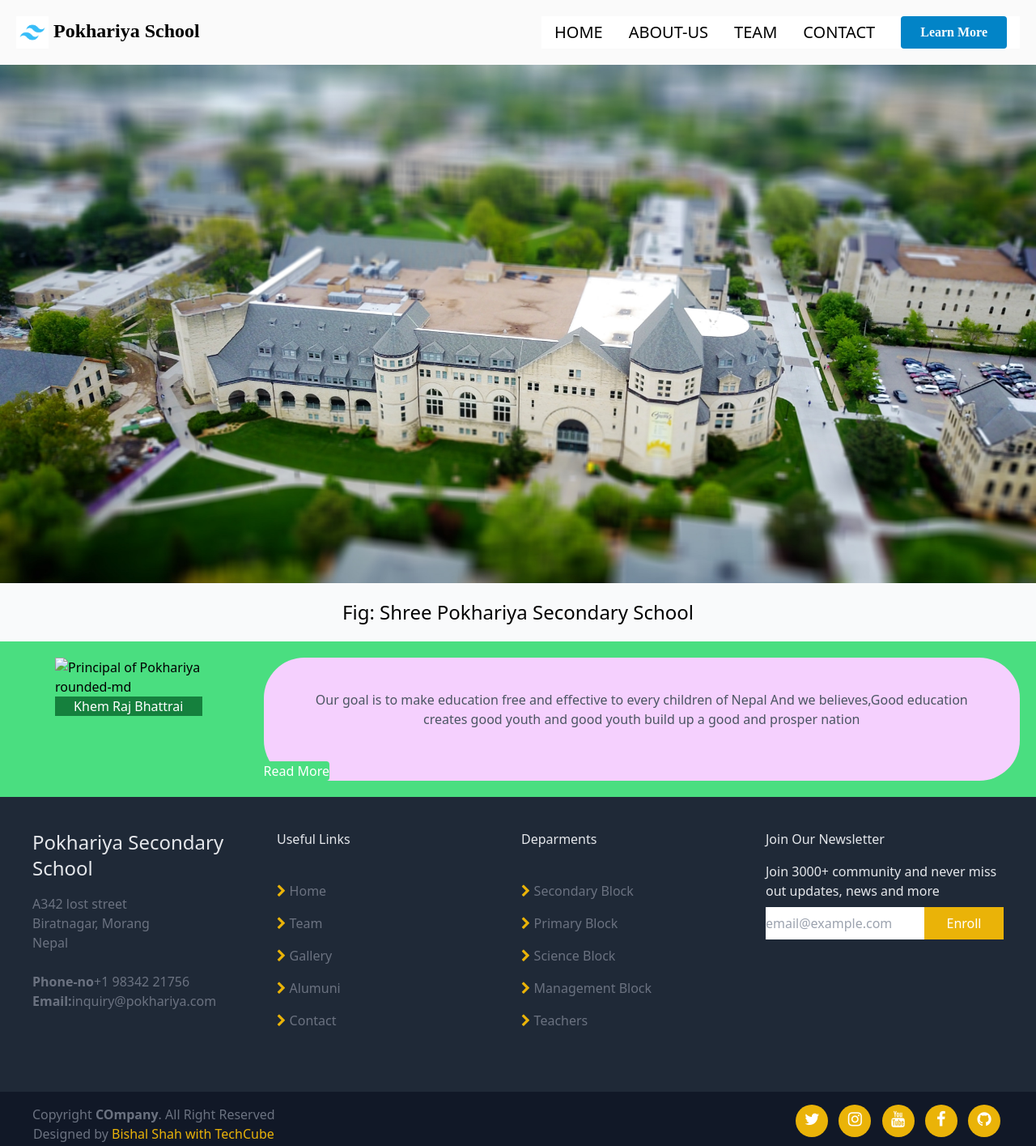
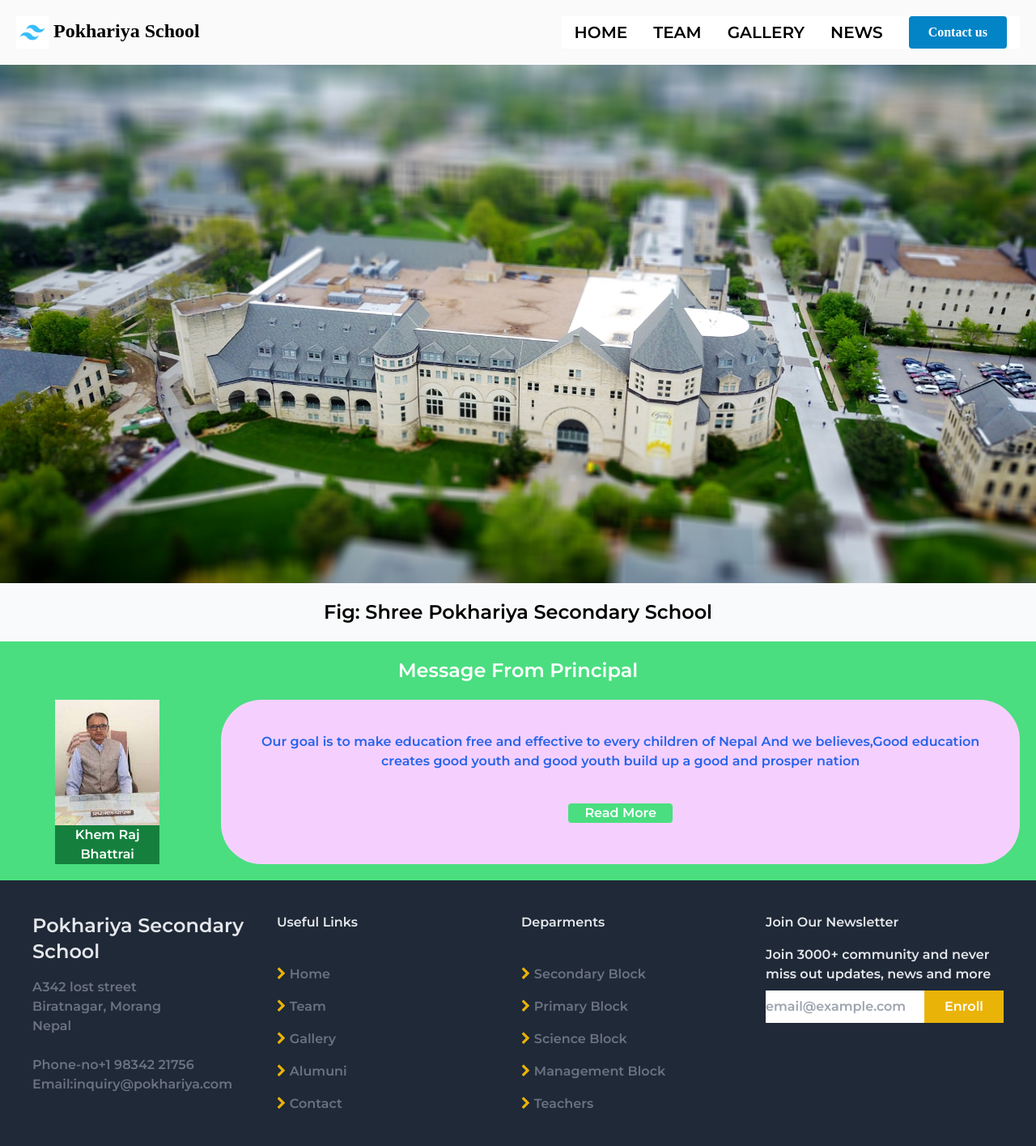
Before and after one commit to Bishal-241/mySchool, a website: page index.html in a window 1280 px wide. Shown: the top 1415 px of the page at 81% size. Drawn offline with nearby package versions, Linux system fonts and the light colour scheme.

Commit message:
Principle box edit

```diff
--- a/index.html
+++ b/index.html
@@ -9,6 +9,10 @@
     <script type="module" src="https://unpkg.com/ionicons@5.5.2/dist/ionicons/ionicons.esm.js"></script>
     <script nomodule src="https://unpkg.com/ionicons@5.5.2/dist/ionicons/ionicons.js"></script>
     <link rel="stylesheet" href="../src/mycss/cssa.css">
+    <link rel="preconnect" href="https://fonts.googleapis.com">
+    <link rel="preconnect" href="https://fonts.gstatic.com" crossorigin>
+    <link href="https://fonts.googleapis.com/css2?family=Montserrat:wght@600&family=Roboto:wght@500&display=swap" rel="stylesheet">
+
     <style>
         .cap {
             text-transform: uppercase;
@@ -97,7 +101,13 @@
         .headsirDiscription {
             border-radius: 50px;
         }
+        .principle{
+            font-family: 'Montserrat',sans-serif;
+        }
+
+
     </style>
+
     <script>
         var color1 = 'bg-cyan-500';
         let a = document.getElementsByClassName('bg-color1');
@@ -108,9 +118,10 @@
         }
 
     </script>
+
 </head>
 
-<body class="bg-gray-50">
+<body class="bg-gray-50 principle">
 
     <nav class="bg-zinc-50 p-5 shadow md:flex md:items-center md:justify-between">
         <div class="justify-between flex items-center ">
@@ -126,16 +137,15 @@
         <ul
             class="md:flex md:items-center z-[-1] md:z-auto md:static absolute bg-white w-full left-0 md:w-auto md:py-0 py-4 md:pl-0 pl-7 md:opacity-100 opacity-0 top[-400px] transition-all ease-in duration-500">
             <li class="mx-4 my-6 md:my-0"><a href="#" class="text-xl hover:text-cyan-500 duration-500 cap">Home</a></li>
-            <li class="mx-4 my-6 md:my-0"><a href="#" class="text-xl hover:text-cyan-500 duration-500 cap">About-us</a>
+            <li class="mx-4 my-6 md:my-0"><a href="#" class="text-xl hover:text-cyan-500 duration-500 cap">team</a>
             </li>
-            <li class="mx-4 my-6 md:my-0"><a href="#" class="text-xl hover:text-cyan-500 duration-500 cap">Team</a></li>
-            <li class="mx-4 my-6 md:my-0"><a href="#" class="text-xl hover:text-cyan-500 duration-500 cap">Contact</a>
+            <li class="mx-4 my-6 md:my-0"><a href="#" class="text-xl hover:text-cyan-500 duration-500 cap">Gallery</a></li>
+            <li class="mx-4 my-6 md:my-0"><a href="#" class="text-xl hover:text-cyan-500 duration-500 cap">News</a>
             </li>
 
 
             <button
-                class="bg-sky-600 text-white font-[Poppins] duration-500 px-6 py-2 mx-4 hover:bg-sky-400 rounded font-bold">Learn
-                More</button>
+                class="bg-sky-600 text-white font-[Poppins] duration-500 px-6 py-2 mx-4 hover:bg-sky-400 rounded font-bold">Contact us</button>
 
         </ul>
     </nav>
@@ -148,17 +158,23 @@
     <h3 class="text-center text-2xl p-5">Fig: Shree Pokhariya Secondary School</h3>
 
 
-    <div>
-        <div class="headTeacher grid-cols-2 gap-x-7 bg-green-400 flex p-5 sm:grid-rows-2 md:grid-rows-2 ">
-            <div class="img px-12"><img src="src/img/hamroHeadTeacher.jpeg" alt="Principal of Pokhariya rounded-md">
+    <div class="bg-green-400">
+        <div>
+            <h3 class="text-2xl text-white pt-5 text-center">Message From Principal</h3>
+        </div>
+
+        <div class="headTeacher grid-cols-2 gap-x-7  flex p-5 sm:grid-rows-2 md:grid-rows-2 ">
+            <div class="img lg:px-12 sm:px-2" ><img src="src/img/headteacher/headteacher.jpeg" alt="Principal of Pokhariya rounded-md">
                 <div class="bg-green-700 text-white text-center">Khem Raj Bhattrai
                 </div>
 
             </div>
 
             <div class="bg-fuchsia-200 pl-30 headsirDiscription ">
-                <p class="p-10 text-center text-gray-600 text-">Our goal is to make education free and effective to every children of Nepal And we believes,Good education creates good youth and good youth build up a good and prosper nation</p>
-                <button class="bg-green-400 text-white hover:text-green-300 hover:bg-yellow-400 rounded">Read More</button>
+                <p class="lg:p-10  sm:[ px-10 pt-10 ] sm:pb-5 text-center text-blue-600 ">Our goal is to make education free and effective to every children of Nepal And we believes,Good education creates good youth and good youth build up a good and prosper nation</p>
+                <div class="text-center sm:pb-0">
+                    <button class="bg-green-400   text-white hover:text-orange-600 hover:bg-blue-500 rounded"><h3 class="px-5">Read More</h3></button>
+                </div>
             </div>
 
 
```
Also changed, not shown: dist/output.css, src/img/headteacher/headteacher.jpeg (added).
